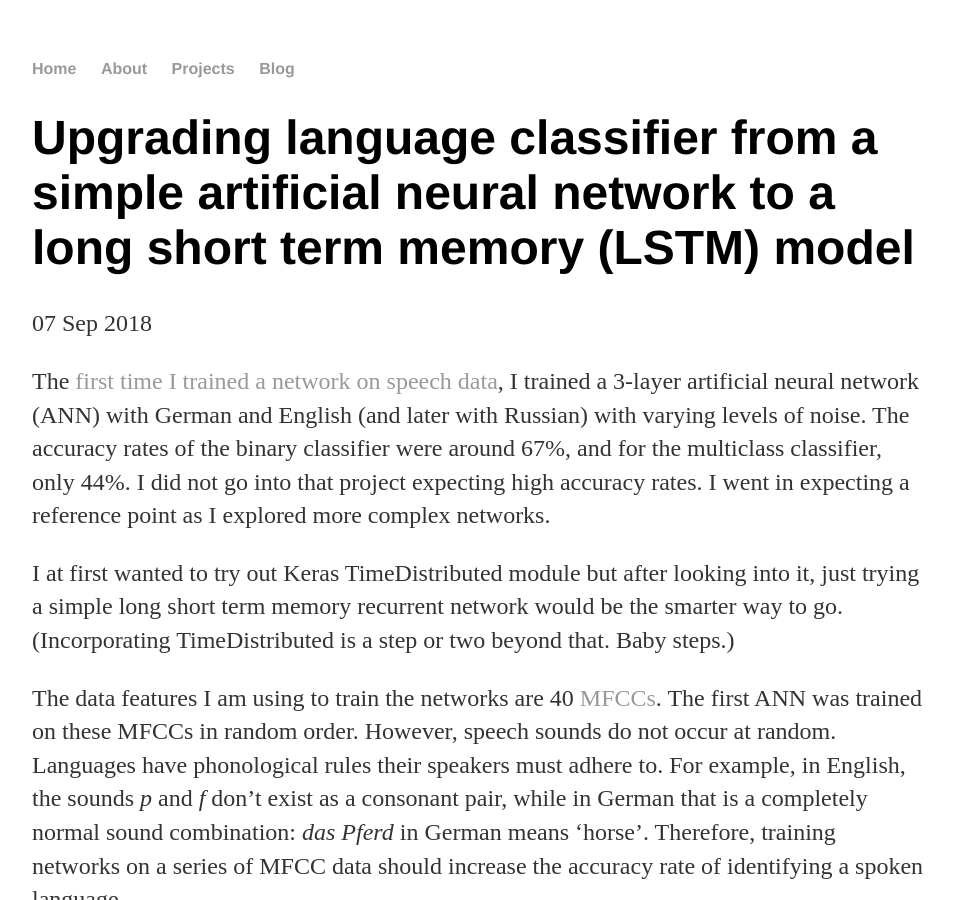
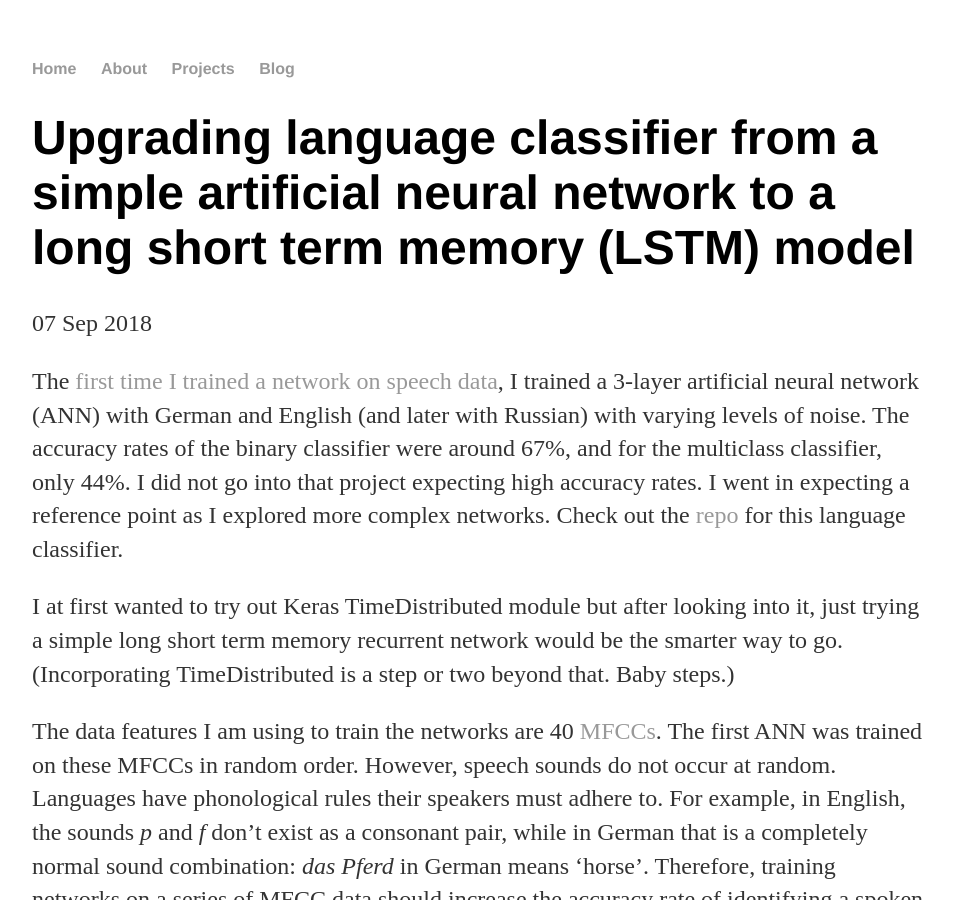
Before and after one commit to a-n-rose/a-n-rose.github.io, a Jekyll site: the page built from _posts/2018-09-07-language-classifier-LSTM.md, in a window 1280 px wide and 900 px high. Shown: the whole window, without its empty margins (160-1114 px from the left). Built offline with Jekyll 4.4.1, drawn with Linux system fonts in a browser that asks for light colours.

Commit message:
added link to repository

```diff
--- a/_posts/2018-09-07-language-classifier-LSTM.md
+++ b/_posts/2018-09-07-language-classifier-LSTM.md
@@ -4,7 +4,7 @@
 date: 2018-09-07
 ---
 
-The <a href = "https://a-n-rose.github.io/2018/08/22/language-classifier.html">first time I trained a network on speech data</a>, I trained a 3-layer artificial neural network (ANN) with German and English (and later with Russian) with varying levels of noise. The accuracy rates of the binary classifier were around 67%, and for the multiclass classifier, only 44%. I did not go into that project expecting high accuracy rates. I went in expecting a reference point as I explored more complex networks.
+The <a href = "https://a-n-rose.github.io/2018/08/22/language-classifier.html">first time I trained a network on speech data</a>, I trained a 3-layer artificial neural network (ANN) with German and English (and later with Russian) with varying levels of noise. The accuracy rates of the binary classifier were around 67%, and for the multiclass classifier, only 44%. I did not go into that project expecting high accuracy rates. I went in expecting a reference point as I explored more complex networks. Check out the <a href="https://github.com/a-n-rose/language-classifier">repo</a> for this language classifier.
 
 I at first wanted to try out Keras TimeDistributed module but after looking into it, just trying a simple long short term memory recurrent network would be the smarter way to go. (Incorporating TimeDistributed is a step or two beyond that. Baby steps.)
 
```
